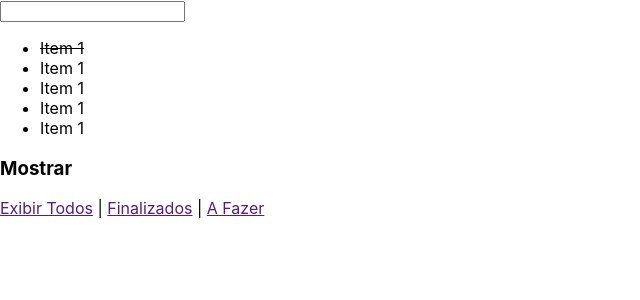
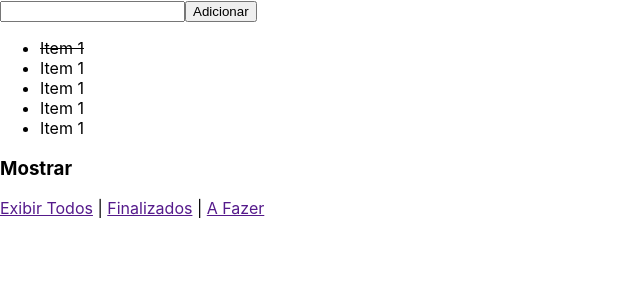
Before and after one commit to gabrielgraciani/react-ninja, a React (Create React App) app in the folder 4-redux/06-todo-list/: page / in a window 1280 px wide. Shown: the top 300 px of the page, without its empty margins (0-640 px from the left). Built offline with nearby package versions, Linux system fonts and the light colour scheme.

Commit message:
Aula 241 - app todo list - add todo

```diff
--- a/4-redux/06-todo-list/src/App.js
+++ b/4-redux/06-todo-list/src/App.js
@@ -1,8 +1,13 @@
 import React from 'react';
+import {connect} from 'react-redux';
+import {addTodo} from './redux-flow/reducers/todos/action-creators'
 
-const App = () => (
+const App = ({todos, handleAddTodo}) => (
 	<div>
-		<input type="text" />
+		<form onSubmit={handleAddTodo}>
+			<input type="text" name="todo" />
+			<button type="submit" >Adicionar</button>
+		</form>
 
 		<ul>
 			<li style={{textDecoration: 'line-through'}}>Item 1</li>
@@ -19,4 +24,15 @@ const App = () => (
 	</div>
 );
 
-export default App;
+const mapStateToProps = (state) => ({
+	todos: state
+});
+
+const mapDispatchToProps = (dispatch) => ({
+	handleAddTodo: (e) => {
+		e.preventDefault();
+		dispatch(addTodo(e.target.todo.value))
+	}
+})
+
+export default connect(mapStateToProps, mapDispatchToProps)(App);
--- /dev/null
+++ b/4-redux/06-todo-list/src/redux-flow/reducers/todos/action-creators.js
@@ -0,0 +1,7 @@
+
+import {ADD_TODO} from './actions';
+
+export const addTodo = (text) => ({
+	type: ADD_TODO,
+	payload: {id: new Date().getTime(), text}
+})
```
